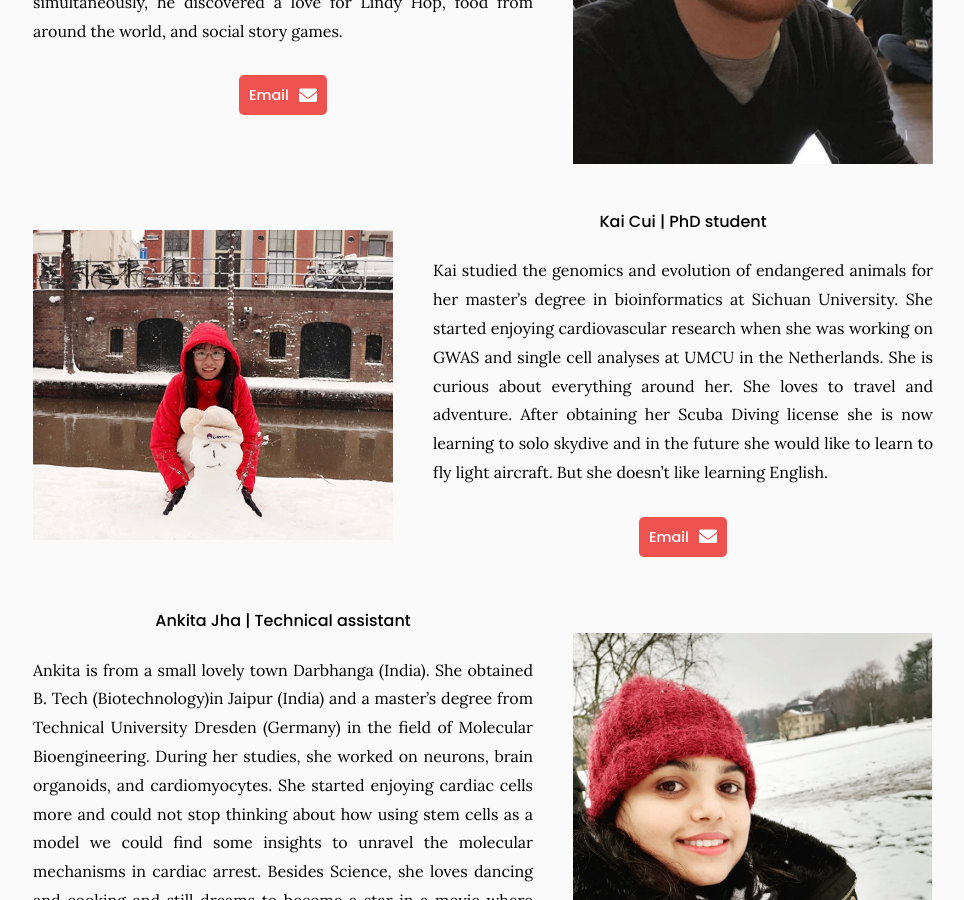
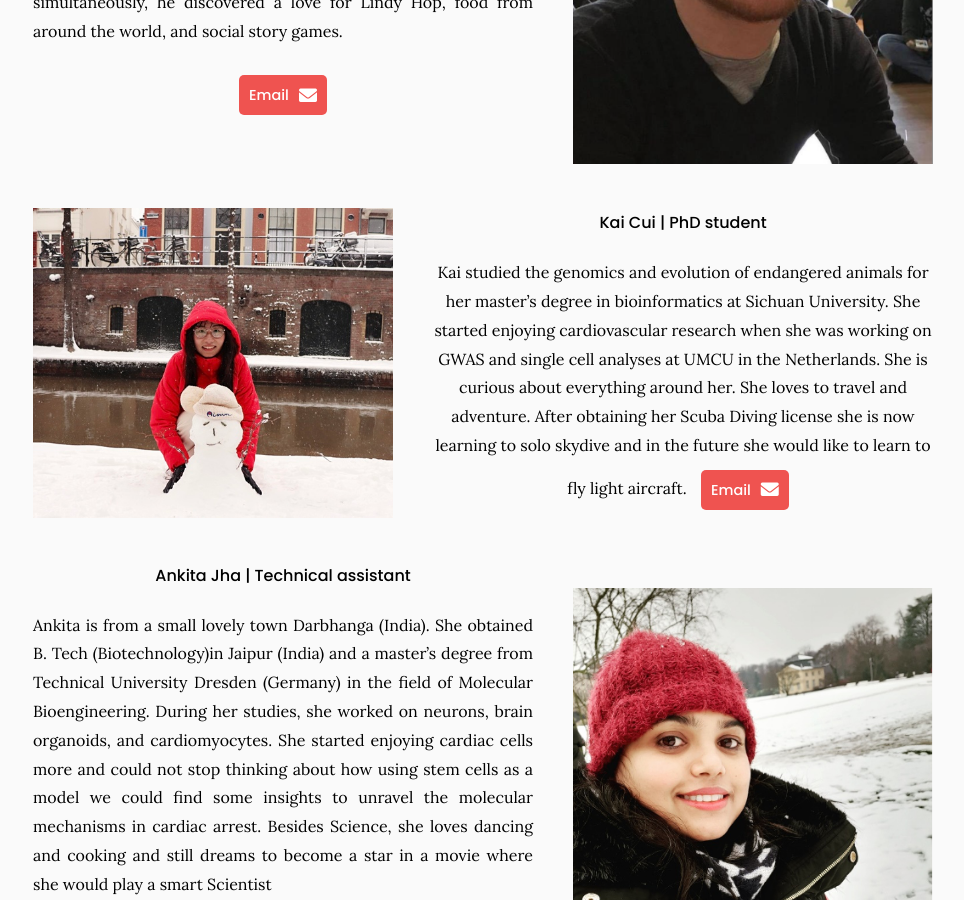
Before and after one commit to theDierickxLab/theDierickxLab, a Jekyll site: the page built from team/index.md, in a window 1280 px wide and 900 px high, scrolled down 1202 px. Shown: the whole window, without its empty margins (157-1121 px from the left). Built offline with Jekyll 4.4.1, drawn with Linux system fonts in a browser that asks for light colours.

Commit message:
Update index.md

```diff
--- a/team/index.md
+++ b/team/index.md
@@ -57,8 +57,7 @@
 %}
 
 {% capture text %}
-Kai studied the genomics and evolution of endangered animals for her master's degree in bioinformatics at Sichuan University. She started enjoying cardiovascular research when she was working on GWAS and single cell analyses at UMCU in the Netherlands.  She is curious about everything around her. She loves to travel and adventure. After obtaining her Scuba Diving license she is now learning to solo skydive and in the future she would like to learn to fly light aircraft. But she doesn't like learning English.
-
+Kai studied the genomics and evolution of endangered animals for her master's degree in bioinformatics at Sichuan University. She started enjoying cardiovascular research when she was working on GWAS and single cell analyses at UMCU in the Netherlands.  She is curious about everything around her. She loves to travel and adventure. After obtaining her Scuba Diving license she is now learning to solo skydive and in the future she would like to learn to fly light aircraft.
 {%
   include link.html
   type="email"
```
